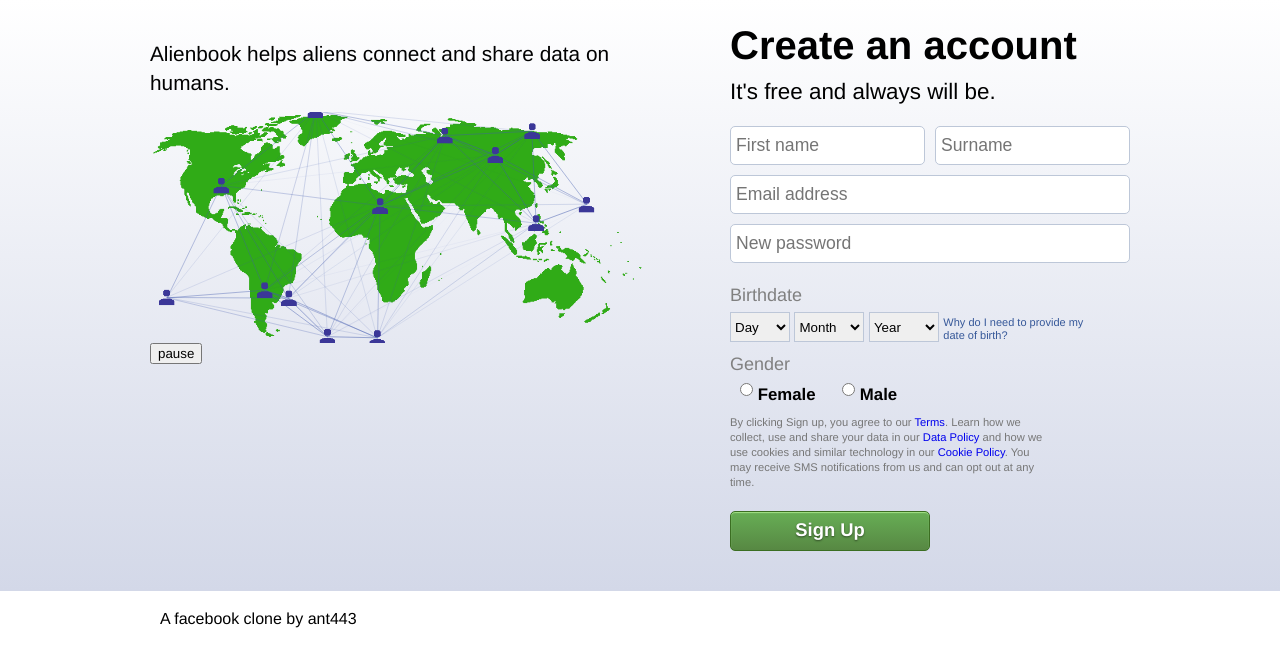
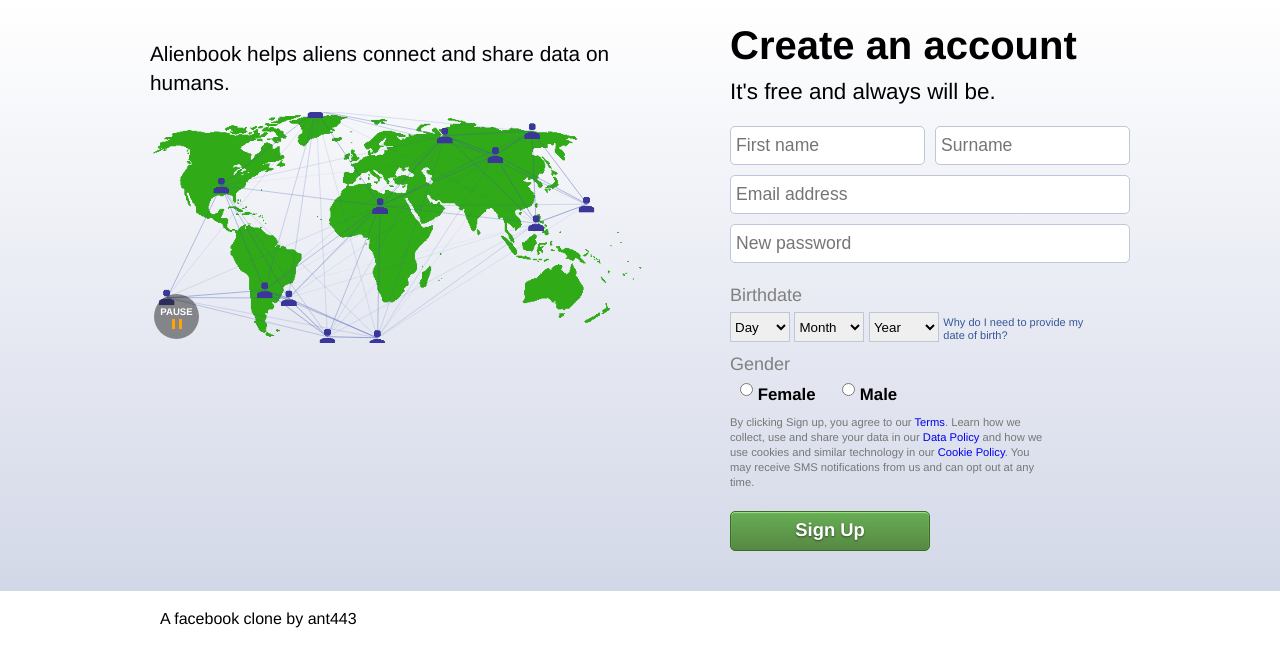
Before and after one commit to ant443/Alienbook, a Flask app: page / in a window 1280 px wide. Shown: the part 84-751 px from the top of the page. Run offline with Flask 2, Linux system fonts and the light colour scheme.

Commit message:
style pause button and add JavaScript

```diff
--- a/app/static/style.css
+++ b/app/static/style.css
@@ -216,12 +216,70 @@ strong {
 .particlesImg {
   margin-top: 25px;
   max-width: 500px;
+  position: relative;
 }
 
 .particlesImg__text {
   padding: 15px 0;
   font-size: 1.3em;
   line-height: 1.4em;
+}
+
+.particlesImg__btn {
+  border: 0px;
+  padding: 0px;
+  padding-top: 2px;
+  font-size: .6rem;
+  font-weight: bold;
+  border-radius: 50%;
+  height: 45px;
+  width: 45px;
+  background-color: rgba(35, 35, 35, 0.5);
+  color: white;
+  text-align: center;
+  cursor: pointer;
+  transition: background 0.2s ease;
+  position: absolute;
+  top: 270px;
+  left: 4px;
+}
+
+.particlesImg__btn::-moz-focus-inner {
+  border: 0;
+}
+
+.particlesImg__btn:hover {
+  background-color: rgb(35, 35, 35);
+}
+
+.particlesImg__btn:focus {
+  box-shadow: 0 0 1px 2px #85aeff;
+  background-color: rgb(35, 35, 35);
+}
+
+.particlesImg__btn-hide {
+  display: none;
+}
+
+.particlesImg__pauseIcon {
+  display: block;
+  margin: 2px auto 0 auto;
+  width: 10px;
+  height: 10px;
+  background: linear-gradient(to right, orange 33%, rgba(0, 0, 0, 0) 33%, rgba(0, 0, 0, 0) 67%, orange 67%);
+}
+
+.particlesImg__playIcon {
+  display: block;
+  margin: 2px 0 0 18px;
+  border-left: 10px solid orange;
+  border-top: 5px solid transparent;
+  border-bottom: 5px solid transparent;
+}
+
+.screen-reader-text {
+  color: transparent;
+  font-size: 0;
 }
 
 #particles-js {
--- a/app/templates/index.html
+++ b/app/templates/index.html
@@ -17,7 +17,10 @@
       <p class="particlesImg__text">Alienbook helps aliens connect and share data on humans.
       </p>
       <div id="particles-js"></div>
-      <button id="testBtn" class="particlesImg__btn" type="button">pause</button>
+      <button id="pause-btn" class="particlesImg__btn particlesImg__btn-hide" type="button">
+        PAUSE
+        <i class="particlesImg__pauseIcon screen-reader-text">animation</i>
+      </button>
     </div>
     <section class="signup">
       <h2 class="signup__heading">Create an account</h2>
```
Also changed, not shown: app/static/script.js (+22 -6 lines).
